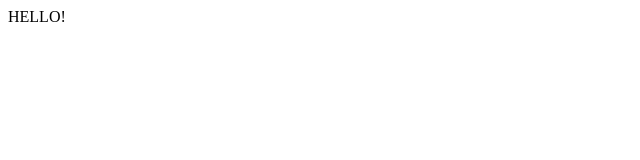
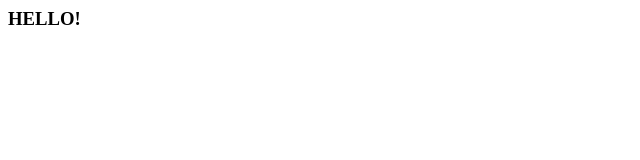
Before and after one commit to Dimo-n/demo-repo, a plain HTML site: page index.html in a window 1280 px wide. Shown: the full height of the page, 0-640 px from the left. Drawn offline with Linux system fonts and the light colour scheme.

Commit message:
h3 added
some descr

```diff
--- a/index.html
+++ b/index.html
@@ -1 +1,3 @@
-<div>HELLO!</div>
+<div>
+    <h3>HELLO!</h3>
+</div>
```
